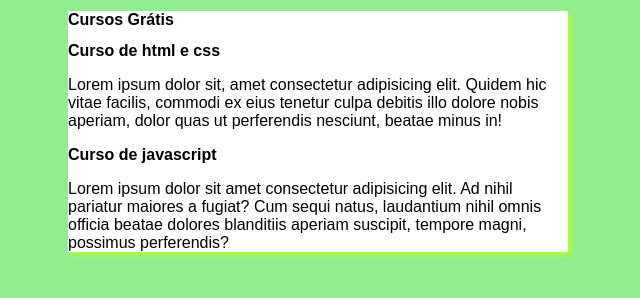
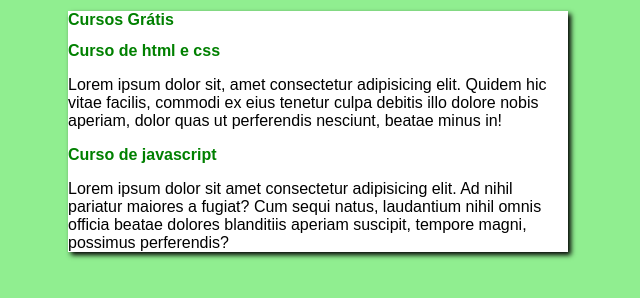
Before and after one commit to Hornbalonga/projeto-site, a plain HTML site: page index.html in a window 1280 px wide. Shown: the whole page, without its empty margins (322-962 px from the left). Drawn offline with Linux system fonts and the light colour scheme.

Commit message:
mudei a cor da sombra de do texto coloquei verde

```diff
--- a/estilo/style.css
+++ b/estilo/style.css
@@ -10,5 +10,9 @@ main{
     background-color: white;
     width: 500px;
     margin: auto;
-    box-shadow: 3px 3px 5px greenyellow;
+    box-shadow: 3px 3px 5px black;
 }
+
+.verde{
+    color: green;
+}
--- a/index.html
+++ b/index.html
@@ -11,16 +11,16 @@
 <body>
     <main>
         <header>
-            <h1>Cursos Grátis</h1>
+            <h1 class="verde">Cursos Grátis</h1>
         </header>
         <article>
-            <h2>Curso de html e css</h2>
+            <h2 class="verde">Curso de html e css</h2>
             <p>Lorem ipsum dolor sit, amet consectetur adipisicing elit. Quidem hic vitae facilis, commodi ex eius
                 tenetur culpa debitis illo dolore nobis aperiam, dolor quas ut perferendis nesciunt, beatae minus in!
             </p>
         </article>
         <article>
-            <h2>Curso de javascript</h2>
+            <h2 class="verde">Curso de javascript</h2>
             <p>Lorem ipsum dolor sit amet consectetur adipisicing elit. Ad nihil pariatur maiores a fugiat? Cum sequi natus, laudantium nihil omnis officia beatae dolores blanditiis aperiam suscipit, tempore magni, possimus perferendis?</p>
         </article>
     </main>
```
